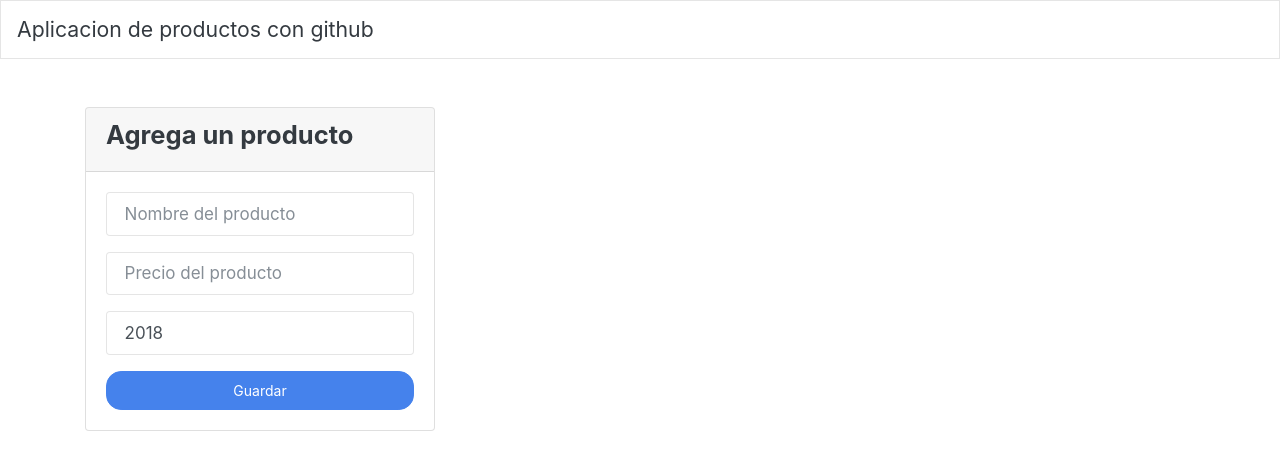
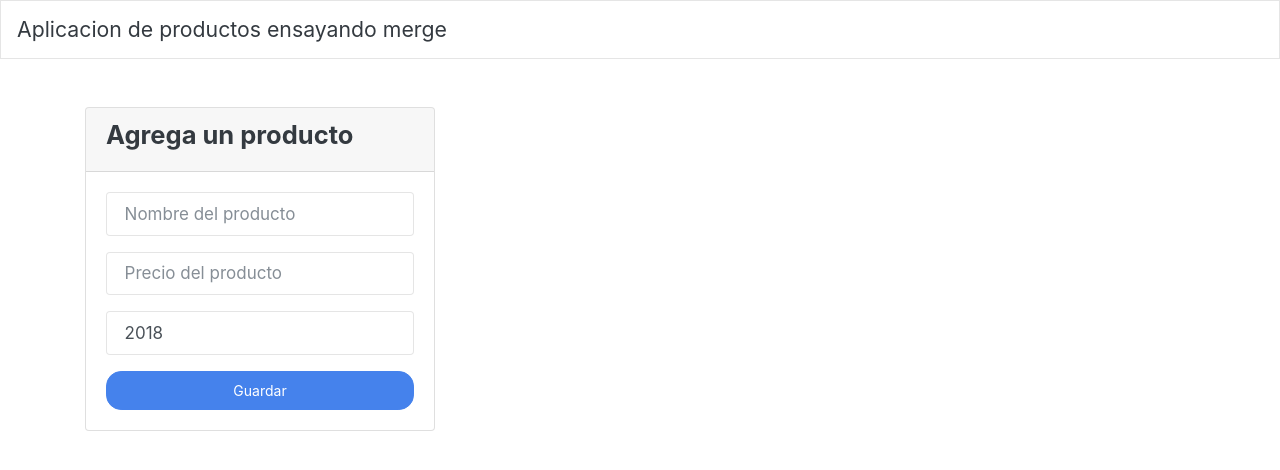
Before and after one commit to edwinandres/primeraAppJavaScript, a plain HTML site: page index.html in a window 1280 px wide. Drawn offline with Linux system fonts and the light colour scheme.

Commit message:
cambie un titulo en el html
hago esto solo para estudiar como funciona el merge

```diff
--- a/index.html
+++ b/index.html
@@ -14,7 +14,7 @@
     <!--NAVEGACION-->
     <nav class="navbar navbar-light bg-light" >
         <a href="/" class="navbar-brand">
-            Aplicacion de productos con github
+            Aplicacion de productos ensayando merge
         </a>
     </nav>
 
```
